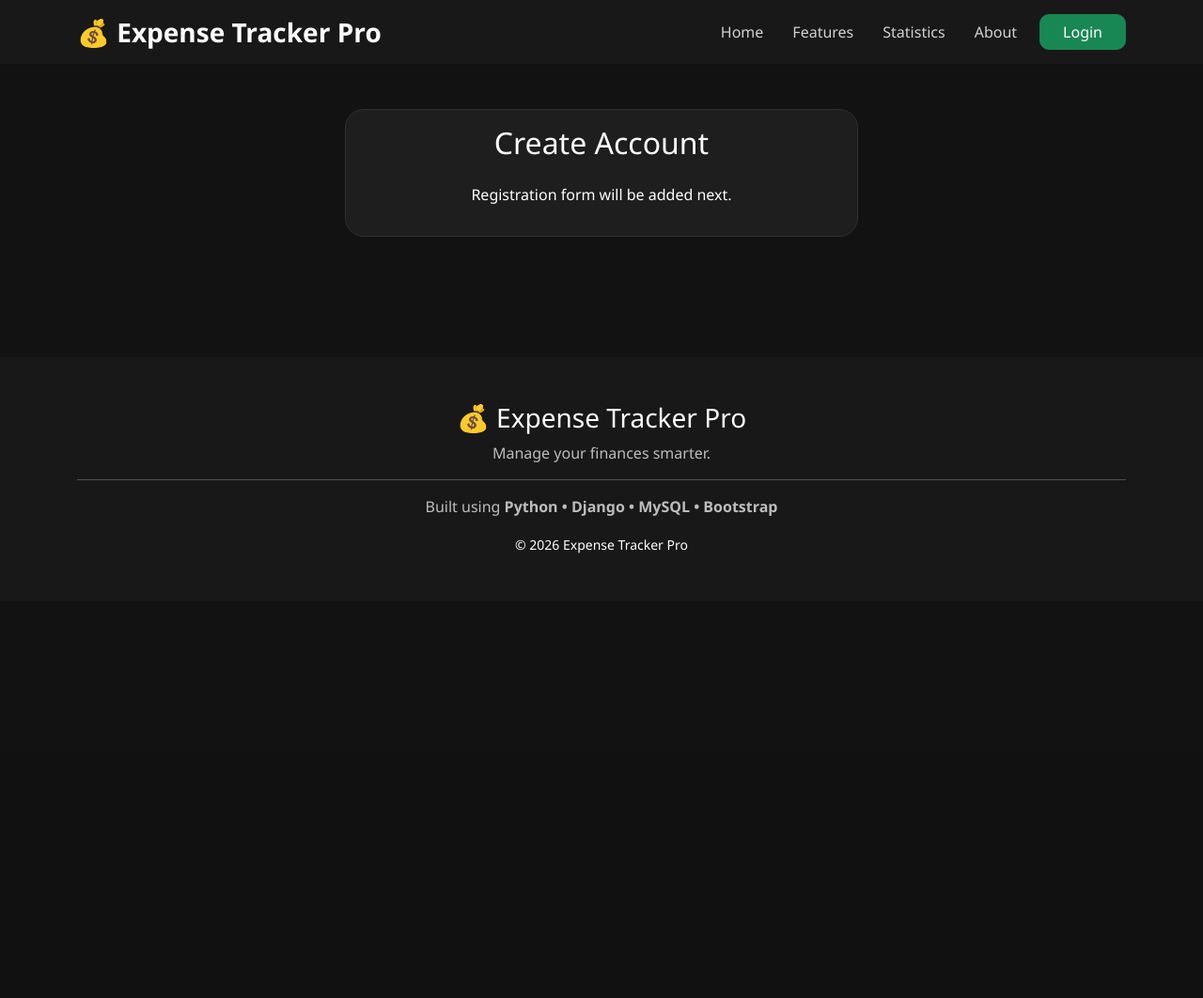
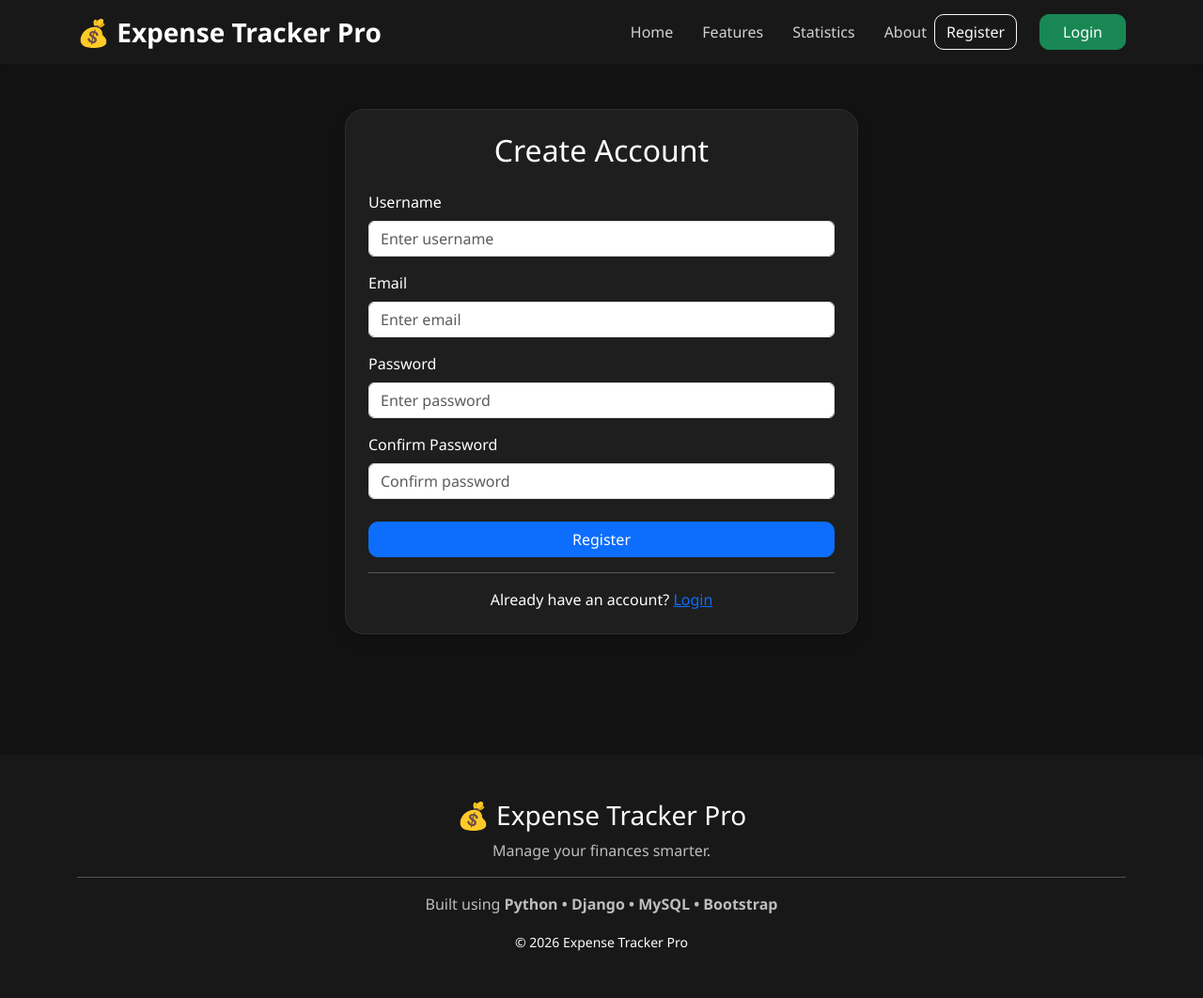
Before and after one commit to subratmaharana/expense-tracker, a Django app: page /accounts/register/ in a window 1280 px wide. Shown: the whole page at 94% size. Before the commit the page ends 589 px from the top, so only its background shows below. Run offline with Django 5.2, Linux system fonts and the light colour scheme.

Commit message:
Implement user registration system

```diff
--- a/backend/accounts/views.py
+++ b/backend/accounts/views.py
@@ -1,16 +1,42 @@
-from django.shortcuts import render
+from django.shortcuts import render, redirect
+from django.contrib.auth.models import User
 
-# Create your views here.
 def register(request):
+    if request.method == "POST":
+        username = request.POST.get("username")
+        email = request.POST.get("email")
+        password = request.POST.get("password")
+        confirm_password = request.POST.get("confirm_password")
+
+        if password != confirm_password:
+            return render(request, "accounts/register.html", {
+                "error": "Passwords do not match."
+            })
+
+        if User.objects.filter(username=username).exists():
+            return render(request, "accounts/register.html", {
+                "error": "Username already exists."
+            })
+
+        if User.objects.filter(email=email).exists():
+            return render(request, "accounts/register.html", {
+                "error": "Email already exists."
+            })
+
+        User.objects.create_user(
+            username=username,
+            email=email,
+            password=password
+        )
+
+        return redirect("login")
 
     return render(request, "accounts/register.html")
 
 
 def login_user(request):
-
     return render(request, "accounts/login.html")
 
 
 def logout_user(request):
-
     pass
--- a/backend/templates/accounts/register.html
+++ b/backend/templates/accounts/register.html
@@ -8,22 +8,59 @@ Register
 
 <div class="row justify-content-center">
 
-    <div class="col-md-6">
+    <div class="col-lg-6 col-md-8">
 
-        <div class="card">
+        <div class="card shadow">
 
-            <div class="card-body">
+            <div class="card-body p-4">
 
-                <h2 class="mb-4 text-center">
-
+                <h2 class="text-center mb-4">
                     Create Account
-
                 </h2>
 
-                <p class="text-center">
+                <form method="POST">
 
-                    Registration form will be added next.
+                    {% csrf_token %}
 
+                    <div class="mb-3">
+                        <label class="form-label">Username</label>
+                        <input type="text" name="username" class="form-control" placeholder="Enter username" required>
+                    </div>
+
+                    <div class="mb-3">
+                        <label class="form-label">Email</label>
+                        <input type="email" name="email" class="form-control" placeholder="Enter email" required>
+                    </div>
+
+                    <div class="mb-3">
+                        <label class="form-label">Password</label>
+                        <input type="password" name="password" class="form-control" placeholder="Enter password"
+                            required>
+                    </div>
+
+                    <div class="mb-4">
+                        <label class="form-label">Confirm Password</label>
+                        <input type="password" name="confirm_password" class="form-control"
+                            placeholder="Confirm password" required>
+                    </div>
+
+                    <button type="submit" class="btn btn-primary w-100">
+                        Register
+                    </button>
+                    {% if error %}
+                    <div class="alert alert-danger">
+                        {{ error }}
+                    </div>
+                    {% endif %}
+                </form>
+
+                <hr>
+
+                <p class="text-center mb-0">
+                    Already have an account?
+                    <a href="{% url 'login' %}">
+                        Login
+                    </a>
                 </p>
 
             </div>
--- a/backend/templates/home.html
+++ b/backend/templates/home.html
@@ -378,7 +378,7 @@ Expense Tracker Pro
 
     </p>
 
-    <a href="#"
+    <a href="{% url 'register' %}"
        class="btn btn-primary btn-lg px-5 mt-3">
 
         Create Free Account
--- a/backend/templates/includes/navbar.html
+++ b/backend/templates/includes/navbar.html
@@ -6,18 +6,13 @@
             💰 Expense Tracker Pro
         </a>
 
-        <button
-            class="navbar-toggler"
-            type="button"
-            data-bs-toggle="collapse"
-            data-bs-target="#navbarNav">
+        <button class="navbar-toggler" type="button" data-bs-toggle="collapse" data-bs-target="#navbarNav">
 
             <span class="navbar-toggler-icon"></span>
 
         </button>
 
-        <div class="collapse navbar-collapse"
-             id="navbarNav">
+        <div class="collapse navbar-collapse" id="navbarNav">
 
             <ul class="navbar-nav ms-auto align-items-lg-center">
 
@@ -37,10 +32,19 @@
                     <a class="nav-link" href="#about">About</a>
                 </li>
 
+                <li class="nav-item me-2">
+
+                    <a class="btn btn-outline-light" href="{% url 'register' %}">
+
+                        Register
+
+                    </a>
+
+                </li>
+
                 <li class="nav-item ms-lg-3 mt-2 mt-lg-0">
 
-                    <a class="btn btn-success px-4"
-                       href="{% url 'login' %}">
+                    <a class="btn btn-success px-4" href="{% url 'login' %}">
 
                         Login
 
```
Also changed, not shown: backend/accounts/forms.py (added, +23 -0 lines).
